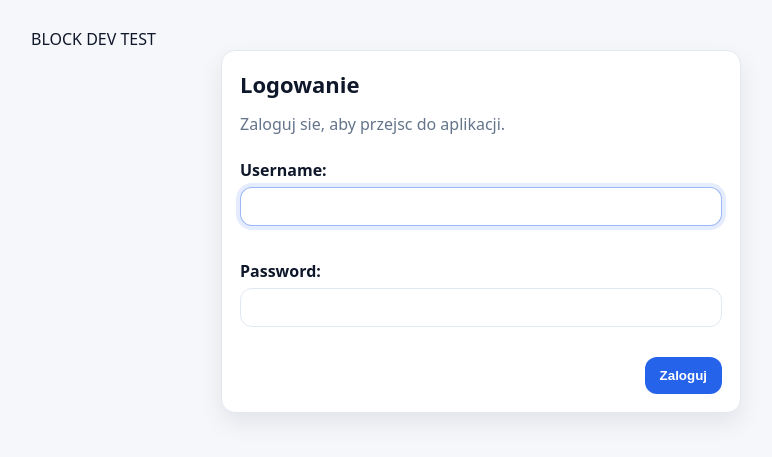
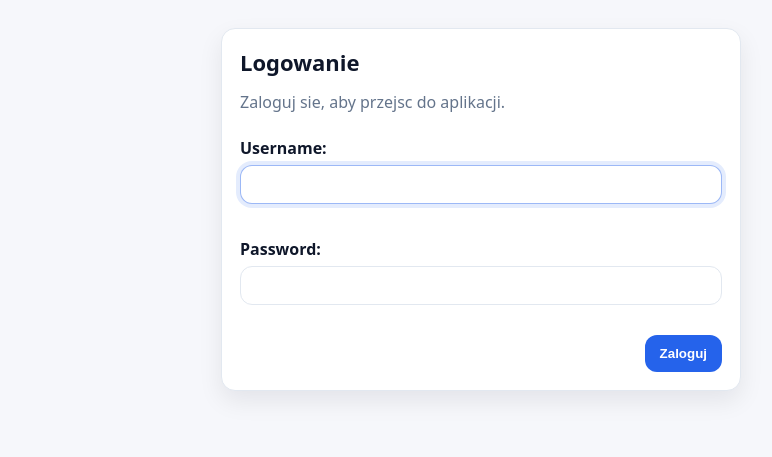
Before and after one commit to dt310732/safetywalk, a Django app: page /accounts/login/ in a window 1280 px wide. Shown: the part 73-530 px from the top of the page, without its empty margins (159-931 px from the left). Run offline with Django 5.2, Linux system fonts and the light colour scheme.

Commit message:
Remove DEV test marker

```diff
--- a/backend/templates/registration/login.html
+++ b/backend/templates/registration/login.html
@@ -3,7 +3,6 @@
 {% block title %}Logowanie{% endblock %}
 
 {% block content %}
-  BLOCK DEV TEST
   <div class="card" style="max-width:520px;margin:0 auto;">
     <h1 class="h1">Logowanie</h1>
     <p class="p">Zaloguj sie, aby przejsc do aplikacji.</p>
```
